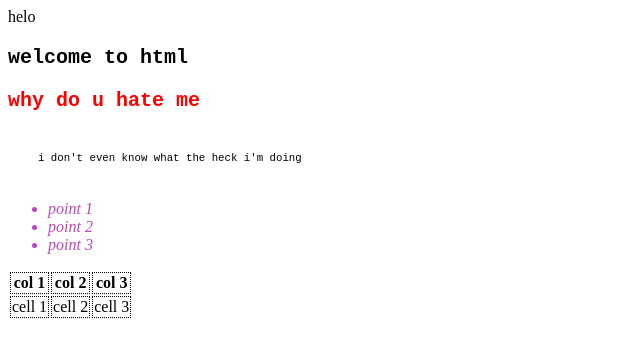
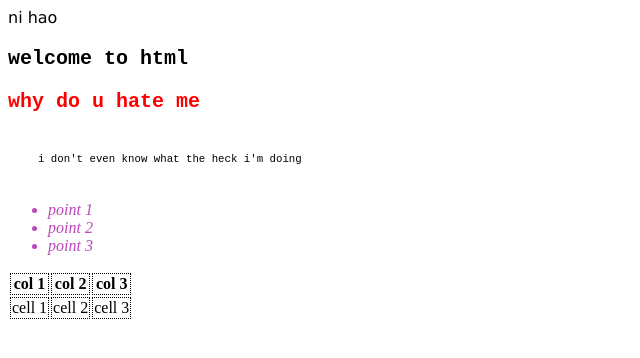
Before and after one commit to kei360ay/kei360ay.github.io, a plain HTML site: page index.html in a window 1280 px wide. Shown: the whole page, without its empty margins (0-640 px from the left). Drawn offline with Linux system fonts and the light colour scheme.

Commit message:
Update index.html and style.css

```diff
--- a/index.html
+++ b/index.html
@@ -9,7 +9,9 @@
         </title>
     </head>
     <body>
-        helo
+        <div id="nihao">
+        ni hao
+    </div>
         <p>
             welcome to html
         </p>
--- a/style.css
+++ b/style.css
@@ -5,7 +5,9 @@ p{
     text-align: left;
 }
 
-
+#nihao{
+    font-family: 'Lucida Sans', 'Lucida Sans Regular', 'Lucida Grande', 'Lucida Sans Unicode', Geneva, Verdana, sans-serif;
+}
 
 h6{
     padding: 20px;
```
